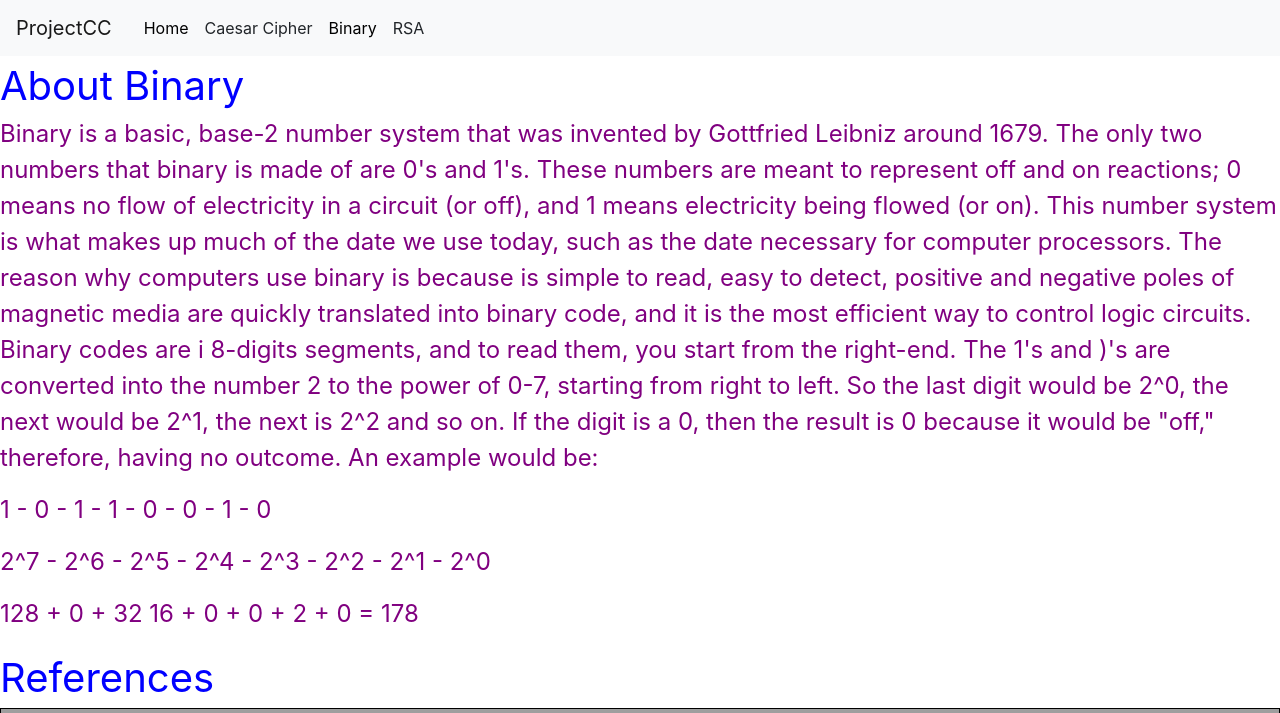
After one commit to NiharMarar/CypherCyrptoWebProject2, a Flask app: page /BinaryInfo in a window 1280 px wide. The commit adds this page. Shown: the top 713 px of the page. Run offline with Flask 2, Linux system fonts and the light colour scheme; some libraries are stand-ins or nearby versions; grey boxes are pictures that could not be loaded.

Commit message:
Added the entire "Binary Info" page

```diff
--- a/main.py
+++ b/main.py
@@ -71,7 +71,7 @@ def encryption():
         B_text = form["bin1"]
         result = ''.join(format(ord(i), 'b') for i in B_text)
         return render_template("Binary.html", display = result)
-    return redirect("/home")
+    return redirect("/binary")
 
 #runs Binary Game decryption
 @app.route("/bin_decrypt", methods=['GET','POST'])
@@ -85,7 +85,11 @@ def decryption():
             decimal_data = Binary_to_Text(temporary)
             string = string + chr(decimal_data)
         return render_template("Binary.html", display = string)
-    return redirect("/home")
+    return redirect("/binary")
+
+@app.route("/BinaryInfo")
+def BinaryInfo():
+    return render_template("BinInfo.html")
 
 #run file
 if __name__ == "__main__":
--- /dev/null
+++ b/templates/BinInfo.html
@@ -0,0 +1,35 @@
+<!DOCTYPE html>
+<html lang="en">
+<head>
+    <meta charset="UTF-8">
+    <title>Binary Information</title>
+    <style>
+    body {background-color: pink;}
+    h1 {color: blue;}
+    p {
+        color: purple;
+        font-size: 150%}
+    h {
+        color: blue;
+        font-size: 250%}
+</style>
+</head>
+<body>
+{% extends "base.html" %}
+
+{% block content %}
+    <h>About Binary</h>
+    <p>Binary is a basic, base-2 number system that was invented by Gottfried Leibniz around 1679. The only two numbers that binary is made of are 0's and 1's. These numbers are meant to represent off and on reactions; 0 means no flow of electricity in a circuit (or off), and 1 means electricity being flowed (or on). This number system is what makes up much of the date we use today, such as the date necessary for computer processors. The reason why computers use binary is because is simple to read, easy to detect, positive and negative poles of magnetic media are quickly translated into binary code, and it is the most efficient way to control logic circuits. Binary codes are i 8-digits segments, and to read them, you start from the right-end. The 1's and )'s are converted into the number 2 to the power of 0-7, starting from right to left. So the last digit would be 2^0, the next would be 2^1, the next is 2^2 and so on. If the digit is a 0, then the result is 0 because it would be "off," therefore, having no outcome. An example would be:</p>
+    <p> 1 - 0 - 1 - 1 - 0 - 0 - 1 - 0</p>
+    <p>2^7 - 2^6 - 2^5 - 2^4 - 2^3 - 2^2 - 2^1 - 2^0</p>
+    <p>128 + 0 + 32  16 +  0 + 0 + 2 + 0  = 178</p>
+
+    <h>References</h>
+    <iframe src = "https://www.computerhope.com/jargon/b/binary.htm" title = "More Info" width="100%" height = "300" style = "border:1px solid black"></iframe>
+    <h>Coding Binary</h>
+    <p>I have made a code with the Python language that encrypts text messages into binary and decrypts binary code to text. To encrypt, I just used the ASCII library that is imported with Python which basically does the converting for me, so it is pretty simple. Decrypting is a little harder because, first I have to split the binary message apart into separate segments, convert those segments into hexadecimal code (basically numbers that are connected to letters), then turn those hexadecimal codes into text. This is my code (p.s. the loading bar is just for show): </p>
+    <iframe src = "https://repl.it/@GingerTC/Flask-Project-Binary" title = "Python Code" width = "100%" height = "500" style = "border:1px solid black"></iframe>
+    <h>I Hope You Will Play With the Binary Conversion and Learn About the Other Ciphers!</h>
+{% endblock %}
+</body>
+</html>
--- a/templates/Binary.html
+++ b/templates/Binary.html
@@ -39,7 +39,7 @@
 
 {% block content %}
 <!-- Explains what this page does -->
-<p>Here, you can encrypt or decrypt a binary message. Either put a statement or a binary code in the text box, selected the button you want to change the message, and the new message will appear. There are a couple rules:</p>
+<p>Here, you can encrypt or decrypt a binary message. Either put a statement or a binary code in the text box, select the button you want to change the message, and the new message will appear. There are a couple rules:</p>
 <p>1. Do not use spaces in you messages</p>
 <p>2. DO NOT press the wrong button when encrypting or decrypting (ex: don't press the decrypt button when you did not put in a binary code)</p>
 
--- a/templates/base.html
+++ b/templates/base.html
@@ -3,7 +3,7 @@
 <head>
     <meta charset="UTF-8">
     <link rel="stylesheet" href="https://stackpath.bootstrapcdn.com/bootstrap/4.5.2/css/bootstrap.min.css" integrity="sha384-JcKb8q3iqJ61gNV9KGb8thSsNjpSL0n8PARn9HuZOnIxN0hoP+VmmDGMN5t9UJ0Z" crossorigin="anonymous">
-    <link rel="stylesheet" type="text/css" href="{{ url_for('static', filename='rsa.css') }}">
+    <link rel="stylesheet" type="text/css" href="{{ url_for('static', filename='style.css') }}">
 </head>
 <body>
 <nav class="navbar navbar-expand-lg navbar-light bg-light">
@@ -22,7 +22,7 @@
     <div class="nav-link dropdown-link dropdown-mine">
         <span>Binary</span>
         <div class="dropdown-content-mine">
-            <a class="dropdown-link" href="#"><span>Information</span></a>
+            <a class="dropdown-link" href="BinaryInfo"><span>Information</span></a>
             <a class="dropdown-link" href="binary"><span>Binary</span></a>
         </div>
     </div>
```
